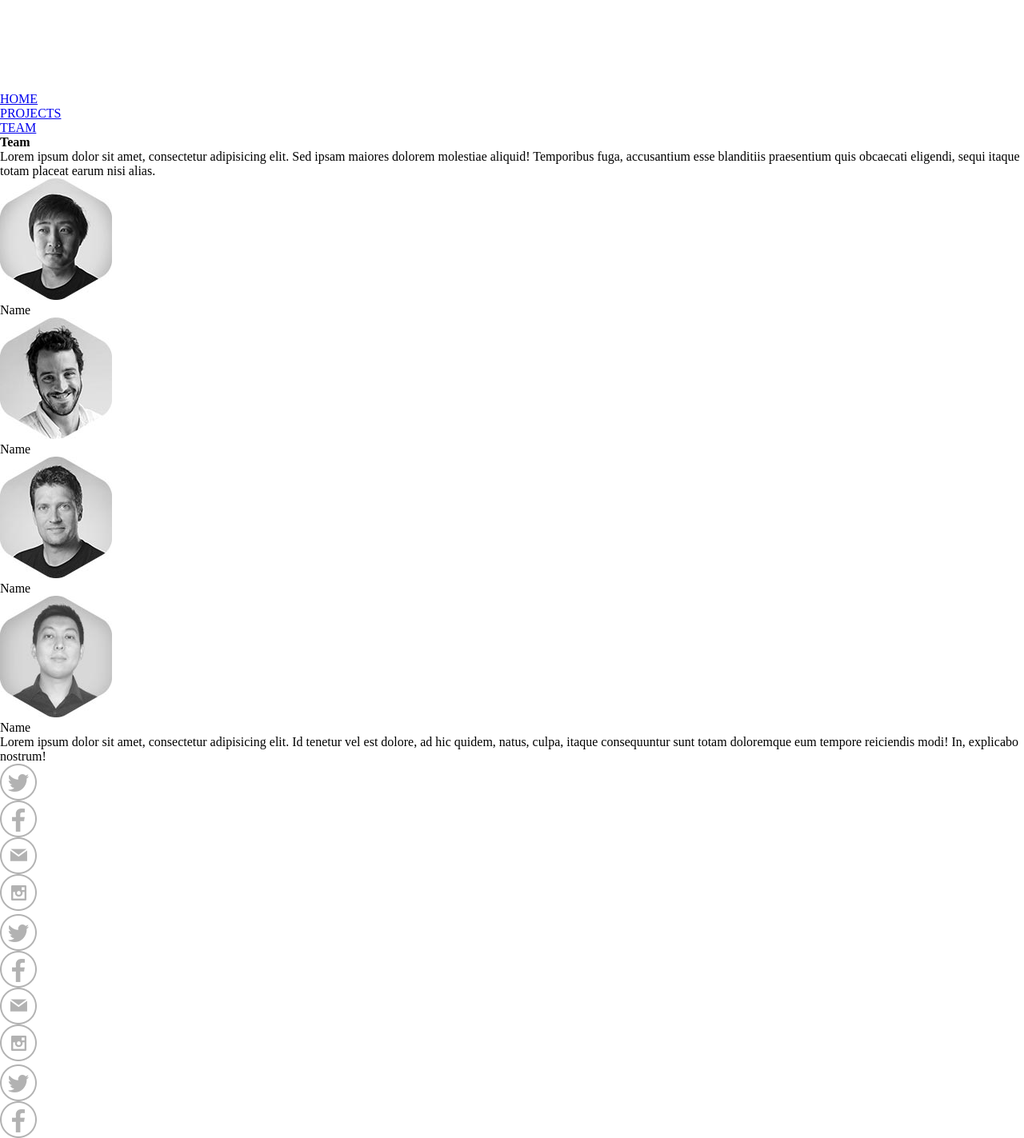
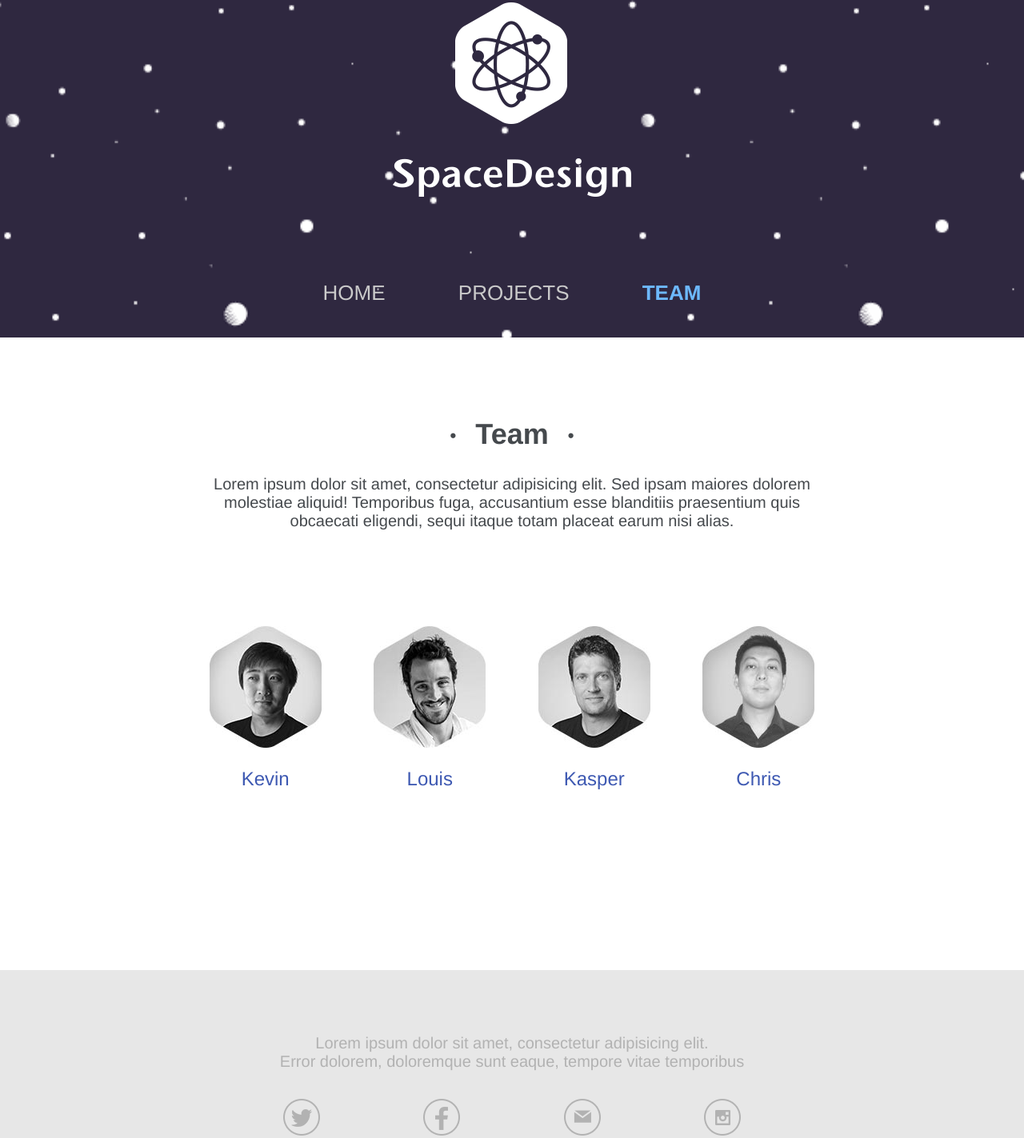
Before and after one commit to danielboyle/launch_201, a plain HTML site: page lesson_4/company_site/team.html in a window 1280 px wide. Shown: the part 132-1555 px from the top of the page at 80% size. Drawn offline with Linux system fonts and the light colour scheme.

Commit message:
Styles of company_site and html fixes

```diff
--- a/lesson_4/company_site/main.css
+++ b/lesson_4/company_site/main.css
@@ -1,26 +1,153 @@
-/*
-----------------------------------------
-Tantek Celik's Whitepsace Reset
-     Author:    Tantek Celik, Shane Riley
-    Version:    (CC) 2010 Some Rights Reserved - http://creativecommons.org/licenses/by/2.0
-Description:  Resets default styling of common browsers to a common base
-----------------------------------------
-*/
+@import url("whitespace_reset.css");
 
-ul,ol { list-style: none; }
-h1,h2,h3,h4,h5,h6,pre,code { font-size: 1em; }
-ul,ol,li,h1,h2,h3,h4,h5,h6,pre,form,body,html,p,blockquote,fieldset,input,dl,dt,dd, figure, figcaption {
-  margin: 0;
-  padding: 0; }
-a img,:link img,:visited img, fieldset { border: none; }
-address { font-style: normal; }
-header, section, article, nav, footer, hgroup, details, summary, figure, main { display: block; }
-mark {
-  color: inherit;
-  background: transparent; }
-abbr { border: none; }
-summary::-webkit-details-marker { display: none; }
+/*===============================================================*/
+/*===================== Page Styles =============================*/
+/*===============================================================*/
 
-/* =================================================================================== */
-/* =================================================================================== */
-/* =================================================================================== */
+body {
+  font: normal 20px "Avenir", Helvetica, Arial, sans-serif;
+  padding: 135px 0 0 0;
+  background: #2f2840 url("images/bg_body.gif") 50% 0 repeat;
+  color: #45494d;
+  text-align: center;
+}
+
+/*===============================================================*/
+/*======================= Header Styles =========================*/
+/*===============================================================*/
+
+header h1 {
+  padding: 0 0 100px 0;
+}
+
+nav {
+  font-size: 26px;
+  text-transform: uppercase;
+  padding: 0 0 40px 0;
+}
+
+nav li {
+  display: inline;
+  padding: 0 42px;
+}
+
+nav a {
+  color: #cacaca;
+  text-decoration: none;
+}
+
+nav a.active {
+  font-weight: bold;
+  color: #6db9ff;
+}
+
+/*===============================================================*/
+/*====================== Main Styles ============================*/
+/*===============================================================*/
+
+main {
+  background: #ffffff;
+  padding: 100px 0 0 0;
+}
+
+.column {
+  width: 1000px;
+  margin: 0 auto;
+}
+
+main h2 {
+  font-size: 36px;
+  font-weight: 600;
+  padding: 0 0 30px 0;
+}
+
+main h2:before,
+main h2:after {
+  display: inline-block;
+  padding: 0 24px;
+  font-size: 22px;
+  content: "\2022";
+  vertical-align: middle;
+}
+
+main h3 {
+  font-size: 24px;
+  color: #3e59b2;
+  padding: 0 0 20px 0;
+}
+
+article {
+  padding: 0 0 100px 0;
+}
+
+article p {
+  padding: 0 110px;
+}
+
+/* =========== Projects Page =========== */
+
+#projects figure {
+  padding: 0 0 45px 0;
+}
+
+#projects figure img {
+  display: block;
+}
+
+/* =========== Team Page =========== */
+
+#team p {
+  padding: 0 120px 120px 120px;
+}
+
+#team ul {
+  padding: 0 0 225px 0;
+}
+
+#team li {
+  display: inline-block;
+  padding: 0 30px;
+  font-size: 24px;
+}
+
+#team li a {
+  text-decoration: none;
+  color: #3e59b2;
+}
+
+#team li img {
+  display: block;
+  margin: 0 0 25px 0;
+}
+
+/*===============================================================*/
+/*==================== Footer Styles ============================*/
+/*===============================================================*/
+
+footer {
+  color: #b2b2b2;
+  background: #e7e7e7;
+  padding: 80px 0;
+}
+
+footer p {
+  padding: 0 0 35px 0;
+}
+
+footer li {
+  display: inline-block;
+  padding: 0 62px;
+}
+
+footer li a {
+  display: block;
+  width: 46px;
+  height: 46px;
+  text-indent: -9999px;
+  overflow: hidden;
+  background: transparent url("images/icons_social-media.png") 0 0 no-repeat;
+}
+
+footer li a.facebook { background-position: 0 -46px; }
+footer li a.email { background-position: 0 -92px; }
+footer li a.instagram { background-position: 0 100%; }
--- a/lesson_4/company_site/team.html
+++ b/lesson_4/company_site/team.html
@@ -10,55 +10,59 @@
     <h1><a href="home.html"><img src="images/logo.png" alt="Space Design"></a></h1>
     <nav>
       <ul>
-        <li><a href="home.html">HOME</a></li>
-        <li><a href="projects.html">PROJECTS</a></li>
-        <li><a href="team.html">TEAM</a></li>
+        <li><a href="home.html">Home</a></li>
+        <li><a href="projects.html">Projects</a></li>
+        <li><a href="team.html" class="active">Team</a></li>
       </ul>
     </nav>
   </header>
 
   <main>
-    <article>
+    <div id="team" class="column">
       <h2>Team</h2>
       <p>Lorem ipsum dolor sit amet, consectetur adipisicing elit. Sed ipsam maiores dolorem molestiae aliquid! Temporibus fuga, accusantium esse blanditiis praesentium quis obcaecati eligendi, sequi itaque totam placeat earum nisi alias.</p>
 
       <ul>
         <li>
-          <figure>
+          <a href="#">
             <img src="images/img_kevin.jpg" alt="Kevin pic">
-            <figcaption>Name</figcaption>
-          </figure>
+            Kevin
+          </a>
         </li>
         <li>
-          <figure>
+          <a href="#">
             <img src="images/img_louis.jpg" alt="Louis pic">
-            <figcaption>Name</figcaption>
-          </figure>
+            Louis
+          </a>
         </li>
         <li>
-          <figure>
+          <a href="#">
             <img src="images/img_kasper.jpg" alt="Kasper pic">
-            <figcaption>Name</figcaption>
-          </figure>
+            Kasper
+          </a>
         </li>
         <li>
-          <figure>
+          <a href="#">
             <img src="images/img_chris.jpg" alt="Chris pic">
-            <figcaption>Name</figcaption>
-          </figure>
+            Chris
+          </a>
         </li>
       </ul>
-    </article>
+    </div>
   </main>
 
   <footer>
-    <p>Lorem ipsum dolor sit amet, consectetur adipisicing elit. Id tenetur vel est dolore, ad hic quidem, natus, culpa, itaque consequuntur sunt totam doloremque eum tempore reiciendis modi! In, explicabo nostrum!</p>
+    <p>
+      Lorem ipsum dolor sit amet, consectetur adipisicing elit.
+      <br>
+      Error dolorem, doloremque sunt eaque, tempore vitae temporibus
+    </p>
 
     <ul>
-      <li><a href="#"><img src="images/icons_social-media.png" alt="Twitter icon"></a></li>
-      <li><a href="#"><img src="images/icons_social-media.png" alt="Facebook icon"></a></li>
-      <li><a href="#"><img src="images/icons_social-media.png" alt="Email icon"></a></li>
-      <li><a href="#"><img src="images/icons_social-media.png" alt="Instagram icon"></a></li>
+      <li><a href="#" class="twitter">Twitter</a></li>
+      <li><a href="#" class="facebook">Facebook</a></li>
+      <li><a href="#" class="email">Email</a></li>
+      <li><a href="#" class="instagram">Instagram</a></li>
     </ul>
   </footer>
 </body>
--- /dev/null
+++ b/lesson_4/company_site/whitespace_reset.css
@@ -0,0 +1,22 @@
+/*
+----------------------------------------
+Tantek Celik's Whitepsace Reset
+     Author:    Tantek Celik, Shane Riley
+    Version:    (CC) 2010 Some Rights Reserved - http://creativecommons.org/licenses/by/2.0
+Description:  Resets default styling of common browsers to a common base
+----------------------------------------
+*/
+
+ul,ol { list-style: none; }
+h1,h2,h3,h4,h5,h6,pre,code { font-size: 1em; }
+ul,ol,li,h1,h2,h3,h4,h5,h6,pre,form,body,html,p,blockquote,fieldset,input,dl,dt,dd, figure, figcaption {
+  margin: 0;
+  padding: 0; }
+a img,:link img,:visited img, fieldset { border: none; }
+address { font-style: normal; }
+header, section, article, nav, footer, hgroup, details, summary, figure, main { display: block; }
+mark {
+  color: inherit;
+  background: transparent; }
+abbr { border: none; }
+summary::-webkit-details-marker { display: none; }
```
Also changed, not shown: lesson_4/company_site/home.html (+14 -8 lines), lesson_4/company_site/projects.html (+23 -10 lines).
